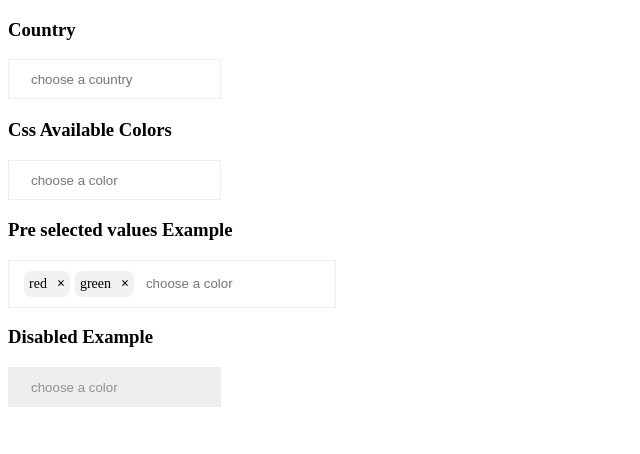
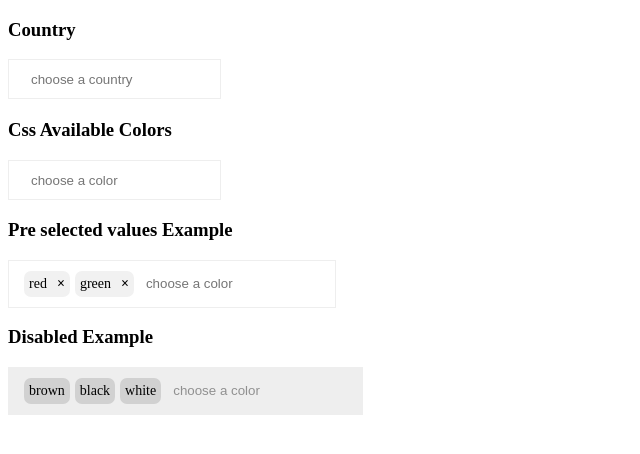
Before and after one commit to mahmoudJordan/angular_assignment, an Angular app: page / in a window 1280 px wide. Shown: the top 454 px of the page, without its empty margins (0-640 px from the left). Built offline with nearby package versions, Linux system fonts and the light colour scheme.

Commit message:
prevent read-only removal

```diff
--- a/src/app/app.component.html
+++ b/src/app/app.component.html
@@ -28,7 +28,7 @@
 
     <div class="row">
       <h3>Disabled Example</h3>
-      <auto-complete-field [(ngModel)]="selectedColors"
+      <auto-complete-field [(ngModel)]="disabledSelectedColors"
         [suggestions]="cssAvailableColors" [placeholder]="'choose a color'" [disabled]="true">
       </auto-complete-field>
     </div>
--- a/src/app/app.component.ts
+++ b/src/app/app.component.ts
@@ -11,5 +11,6 @@ export class AppComponent {
   selectedCountries = [];
   selectedColors = [];
   preSelectedColors = ['red' , 'green'];
+  disabledSelectedColors = ['brown' , 'black' , 'white'];
   cssAvailableColors = CSS_COLOR_NAMES;
 }
--- a/src/app/auto-complete-field/auto-complete-field.component.html
+++ b/src/app/auto-complete-field/auto-complete-field.component.html
@@ -2,7 +2,7 @@
   <div class="chips-container">
     <div class="chip" *ngFor="let item of _value">
       {{item}}
-      <span class="closebtn" (click)="removeFromChips(item)">&times;</span>
+      <span class="closebtn" (click)="removeFromChips(item)" *ngIf="!this.disabled">&times;</span>
     </div>
 
   </div>
@@ -12,7 +12,7 @@
     [attr.list]="_uniqueId"
     (keyup.enter)="onEnter($event)"
     class="input"
-    (input)="dataListMaybeClicked($event)" />
+    (input)="dataListClicked($event)" />
 
   <!-- input datalist is an internal implementation of the autocomplete functionality
     the bad thing about this element is that it can't be styled
--- a/src/app/auto-complete-field/auto-complete-field.component.scss
+++ b/src/app/auto-complete-field/auto-complete-field.component.scss
@@ -11,6 +11,10 @@
 .input-main-container.disabled .input::placeholder {
   color: rgb(144, 144, 144);
 
+}
+
+.input-main-container.disabled .chip {
+  background-color: #d1d1d1;
 }
 
 .input-main-container {
--- a/src/app/auto-complete-field/auto-complete-field.component.ts
+++ b/src/app/auto-complete-field/auto-complete-field.component.ts
@@ -73,20 +73,22 @@ export class AutoCompleteFieldComponent implements ControlValueAccessor {
   }
 
 
-  dataListMaybeClicked($event: any) {
+  dataListClicked($event: any) {
     // to know whether the input occurred because of the suggestion item click , not the user keydown
     var isInputEvent = (Object.prototype.toString.call($event).indexOf("InputEvent") > -1);
-    if(!isInputEvent){
+    if (!isInputEvent) {
       this.addToChips($event.target.value);
     }
   }
 
   removeFromChips(removed: string) {
-    // update the internal array
-    this._value = this._value.filter(x => x != removed)
+    if (!this.disabled) {
+      // update the internal array
+      this._value = this._value.filter(x => x != removed)
 
-    // trigger change notifier
-    this.onChange(this._value);
+      // trigger change notifier
+      this.onChange(this._value);
+    }
   }
 
   setDisabledState?(isDisabled: boolean): void {
```
